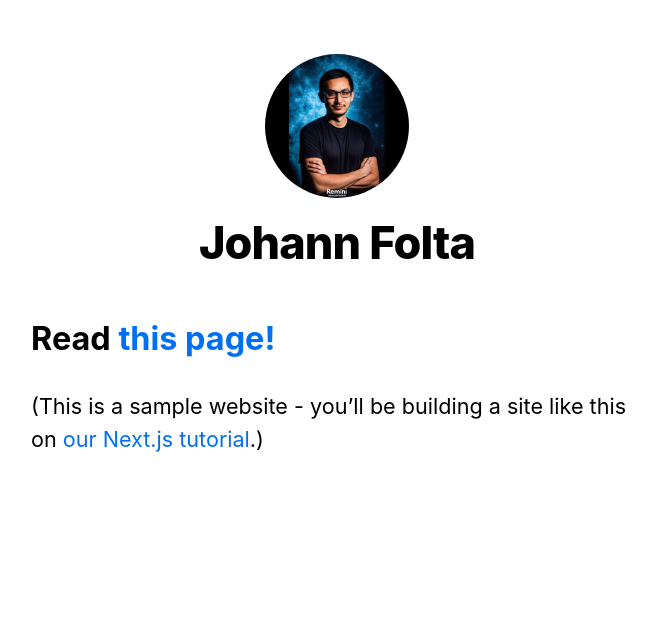
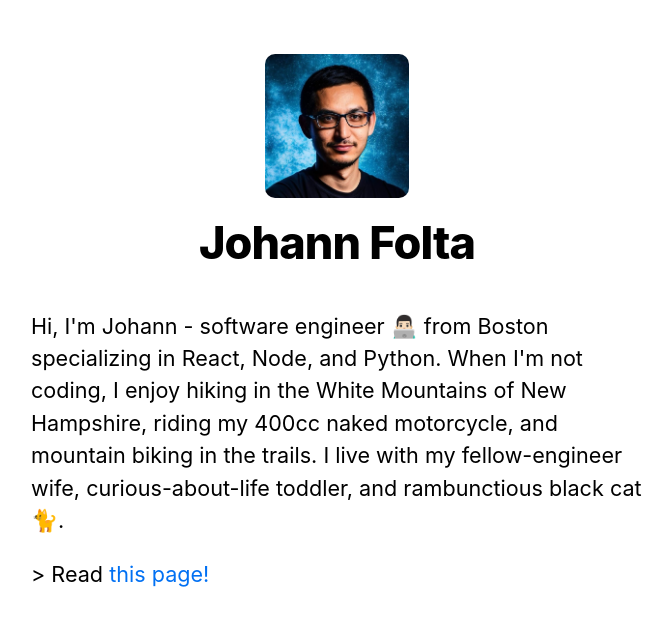
Before and after one commit to joFolta/nextjs-demo, a Next.js app: page / in a window 1280 px wide. Shown: the top 626 px of the page, without its empty margins (303-975 px from the left). Built offline with nearby package versions, Linux system fonts and the light colour scheme.

Commit message:
Photo and style updates; intro

```diff
--- a/pages/index.js
+++ b/pages/index.js
@@ -10,12 +10,9 @@ export default function Home() {
         <title>{siteTitle}</title>
       </Head>
       <section className={utilStyles.headingMd}>
-        <h1>
-          Read <Link href="/posts/first-post">this page!</Link>
-        </h1>
+        <p>Hi, I'm Johann - software engineer 👨🏻‍💻 from Boston specializing in React, Node, and Python. When I'm not coding, I enjoy hiking in the White Mountains of New Hampshire, riding my 400cc naked motorcycle, and mountain biking in the trails. I live with my fellow-engineer wife, curious-about-life toddler, and rambunctious black cat 🐈‍.</p>
         <p>
-          (This is a sample website - you’ll be building a site like this on{' '}
-          <a href="https://nextjs.org/learn">our Next.js tutorial</a>.)
+          &gt; Read <Link href="/posts/first-post">this page!</Link>
         </p>
       </section>
     </Layout>
--- a/styles/utils.module.css
+++ b/styles/utils.module.css
@@ -26,7 +26,7 @@
 }
 
 .borderCircle {
-    border-radius: 9999px;
+    border-radius: 10px;
 }
 
 .colorInherit {
```
Also changed, not shown: public/images/johann_ai.jpg.
